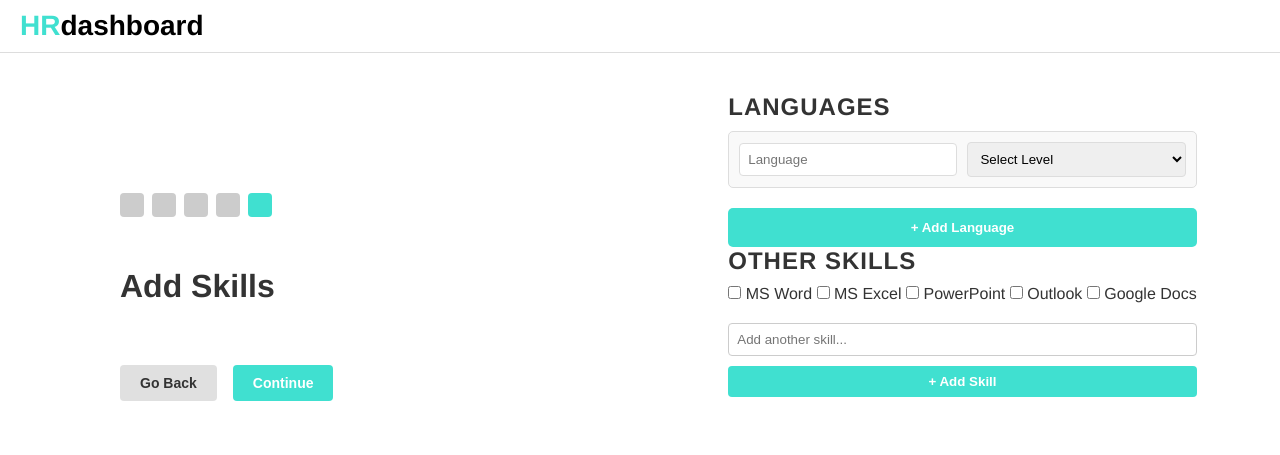
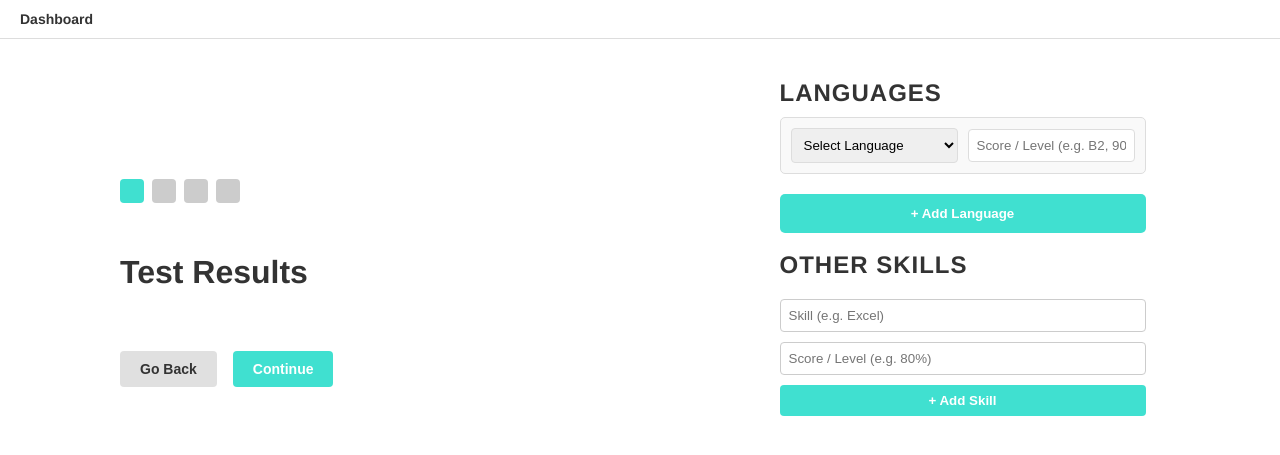
Before and after one commit to arrrpii/HR, a Flask app: page /skills in a window 1280 px wide. Shown: the top 455 px of the page. Run offline with Flask 3, Linux system fonts and the light colour scheme.

Commit message:
Update skills.html

```diff
--- a/HRproject/templates/skills.html
+++ b/HRproject/templates/skills.html
@@ -2,7 +2,7 @@
 <html lang="en">
 <head>
   <meta charset="UTF-8" />
-  <title>Add New Profile</title>
+  <title>Test Results</title>
   <link rel="stylesheet" href="{{ url_for('static', filename='css/skills.css') }}">
 </head>
 
@@ -11,10 +11,7 @@
 <!-- Top Bar -->
   <header class="top-bar">
     <nav>
-      <a href="{{ url_for('default') }}" style="font-size: 28px; font-weight: bold; text-decoration: none;">
-  <span style="color: turquoise;">HR</span><span style="color: black;">dashboard</span>
-</a>
-
+      <span class="dashboard-label">Dashboard</span>
     </nav>
   </header>
 
@@ -24,20 +21,19 @@
     <section class="left-section">
       <!-- Progress Indicators (4 squares as an example) -->
       <div class="progress-indicators">
+        <div class="square active"></div>
         <div class="square"></div>
         <div class="square"></div>
         <div class="square"></div>
-        <div class="square"></div>
-        <div class="square active"></div>
       </div>
 
-         <h1>Add Skills</h1>
+         <h1>Test Results</h1>
 
       <div class="buttons">
         <form action="{{ url_for('experience') }}">
             <button class="btn back-btn" onclick="goBack()">Go Back</button>
           </form>
-          <form action="{{ url_for('job_department') }}">
+          <form action="{{ url_for('legal') }}">
             <button class="btn continue-btn" type="submit">Continue</button>
         </form>
       </div>
@@ -46,42 +42,42 @@
   <section class="right-section">
 
     <form id="profileForm">
-      <!-- Languages Section -->
+      <!-- Language Section -->
       <section class="section">
         <h3>Languages</h3>
       <div class="language-group">
   <div class="language-entry">
-      <input type="text" placeholder="Language" required />
     <select required>
-        <option value="">Select Level</option>
-        <option value="Beginner">Beginner</option>
-        <option value="Intermediate">Intermediate</option>
-        <option value="Advanced">Advanced</option>
-        <option value="Fluent">Fluent</option>
-        <option value="Native">Native</option>
+      <option value="">Select Language</option>
+      <option value="Armenian">Armenian</option>
+      <option value="English">English</option>
+      <option value="French">French</option>
+      <option value="German">German</option>
+      <option value="Spanish">Spanish</option>
+      <option value="Russian">Russian</option>
+      <option value="Other">Other</option>
     </select>
+    <input type="text" placeholder="Score / Level (e.g. B2, 90%)" required />
   </div>
 </div>
 <button type="button" id="addLanguage">+ Add Language</button>
+
       </section>
-
-<!-- Other Skills Section -->
-<section class="section">
+<br>
+      <!-- Other Skills -->
+      <div class="section">
         <h3>Other Skills</h3>
-  <div class="checkbox-group">
-    <label><input type="checkbox" name="skills" value="MS Word" /> MS Word</label>
-    <label><input type="checkbox" name="skills" value="MS Excel" /> MS Excel</label>
-    <label><input type="checkbox" name="skills" value="PowerPoint" /> PowerPoint</label>
-    <label><input type="checkbox" name="skills" value="Outlook" /> Outlook</label>
-    <label><input type="checkbox" name="skills" value="Google Docs" /> Google Docs</label>
-  </div>
         <div class="add-skill-section">
-    <input type="text" id="customSkillInput" placeholder="Add another skill..." />
+  <input type="text" id="customSkillName" placeholder="Skill (e.g. Excel)" />
+  <input type="text" id="customSkillScore" placeholder="Score / Level (e.g. 80%)" />
   <button type="button" id="addCustomSkill">+ Add Skill</button>
 </div>
+
 <div id="customSkillsList" class="custom-skills-list"></div>
+
+      </div>
+    </form>
   </section>
-
 
  <script src="{{ url_for('static', filename='js/skills.js') }}"></script>
   </main>
```
Lines whose indentation alone changed are shown as unchanged.
